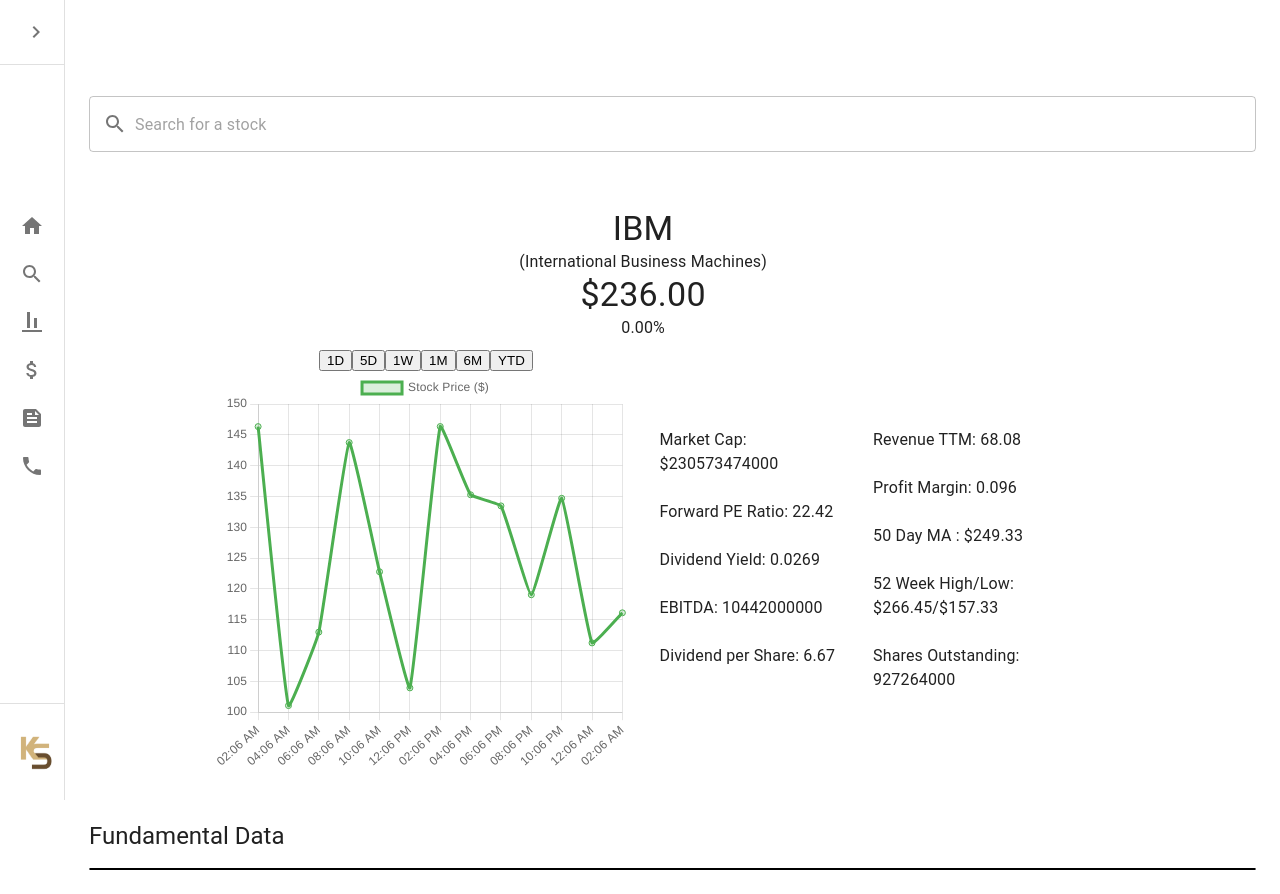
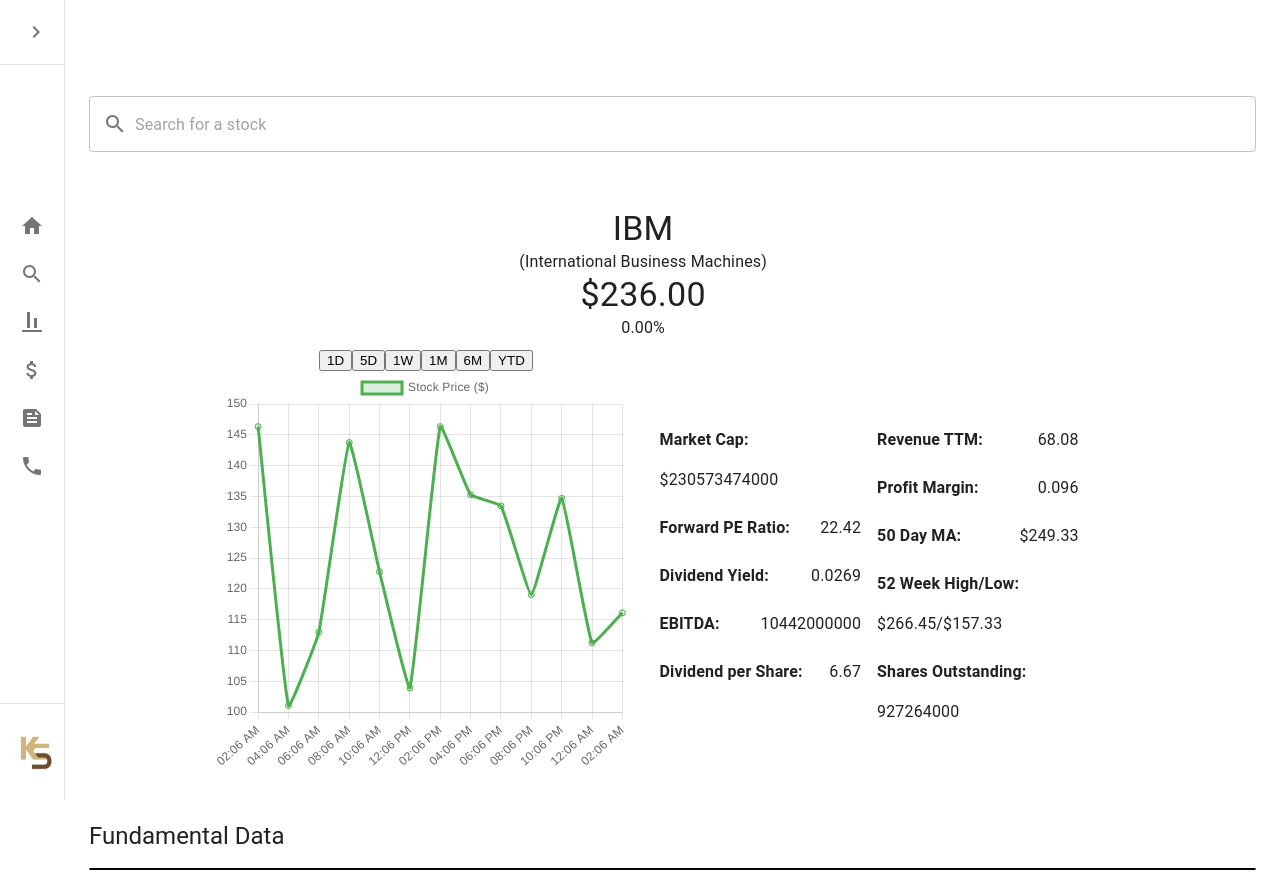
Before and after one commit to Patrick-Badiang/Stock_Tracker, a React (Create React App) app: page /search in a window 1280 px wide. Built offline with nearby package versions, Linux system fonts and the light colour scheme.

Commit message:
Added fundamental Data

```diff
--- /dev/null
+++ b/src/Components/Fundamental_Text.js
@@ -0,0 +1,17 @@
+import Grid  from "@mui/material/Grid2";
+import { Typography } from "@mui/material";
+
+
+export default function FundamentalText({ label, value }) {
+    return (
+        <Grid container size={12} justifyContent={'space-between'}>
+            <span>
+                <Typography variant={'body1'} align='start' mt={2} fontWeight={'bold'}>
+                {label}:  </Typography>
+            </span>
+            <span>
+                <Typography variant={'body1'} align='end' mt={2}>
+                {value}</Typography>
+            </span>
+        </Grid>);
+}
--- a/src/SearchPage/home.js
+++ b/src/SearchPage/home.js
@@ -4,6 +4,7 @@
 import StockChart from '../Components/StockChat';
 
 import stockData from '../FakeData/CompanyOverview.json';
+import FundamentalText from '../Components/Fundamental_Text';
 
 const Skeleton = styled('div')(({ theme, height }) => ({
     backgroundColor: theme.palette.action.hover,
@@ -50,52 +51,21 @@
                     <Grid size={5} mt = {8}>
 
                         {/* <Box height={300} sx={{borderRadius: 2, borderColor: 'black', borderStyle: 'solid', borderWidth: '1px'}}> */}
-                            <Grid container spacing={1} size={12} direction={'row'}>
+                            <Grid container spacing={2} size={12} direction={'row'} alignContent={'center'}>
                                 <Grid container size={6} direction={'column'} spacing={1}>
-                                    <Grid size={12}>
-                                        <Typography variant={'body1'} align='start' mt={2}>
-                                        Market Cap: ${stockData.MarketCapitalization}</Typography>
-                                    </Grid>
-                                    <Grid size={12}>
-                                        <Typography variant={'body1'} align='start' mt={2}>
-                                        Forward PE Ratio: {stockData.ForwardPE}</Typography>
-                                    </Grid>
-                                    <Grid size={12}>
-                                        <Typography variant={'body1'} align='start' mt={2}>
-                                        Dividend Yield: {stockData.DividendYield}</Typography>
-                                    </Grid>
-                                    <Grid size={12}>
-                                        <Typography variant={'body1'} align='start' mt={2}>
-                                        EBITDA: {stockData.EBITDA}</Typography>
-                                    </Grid>
-                                    <Grid size={12}>
-                                        <Typography variant={'body1'} align='start' mt={2}>
-                                        Dividend per Share: {stockData.DividendPerShare}</Typography>
-                                    </Grid>
+                                    <FundamentalText label="Market Cap" value={`$${stockData.MarketCapitalization}`} />
+                                    <FundamentalText label="Forward PE Ratio" value={stockData.ForwardPE} />
+                                    <FundamentalText label="Dividend Yield" value={stockData.DividendYield} />
+                                    <FundamentalText label="EBITDA" value={stockData.EBITDA} />
+                                    <FundamentalText label="Dividend per Share" value={stockData.DividendPerShare} />
+                                </Grid>
 
-                                </Grid>
                                 <Grid container size={6} direction={'column'} spacing={1}>
-                                    <Grid size={12}>
-                                        <Typography variant={'body1'} align='start' mt={2}>
-                                        Revenue TTM: {stockData.RevenuePerShareTTM}</Typography>
-                                    </Grid>
-                                    <Grid size={12}>
-                                        <Typography variant={'body1'} align='start' mt={2}>
-                                        Profit Margin: {stockData.ProfitMargin}</Typography>
-                                    </Grid>
-                                    <Grid size={12}>
-                                        <Typography variant={'body1'} align='start' mt={2}>
-                                        50 Day MA : ${stockData["50DayMovingAverage"]}</Typography>
-                                    </Grid>
-                                    <Grid size={12}>
-                                        <Typography variant={'body1'} align='start' mt={2}>
-                                        52 Week High/Low: ${stockData["52WeekHigh"]}/${stockData["52WeekLow"]}</Typography>
-                                    </Grid>
-                                    <Grid size={12}>
-                                        <Typography variant={'body1'} align='start' mt={2}>
-                                        Shares Outstanding: {stockData.SharesOutstanding}</Typography>
-                                    </Grid>
-
+                                    <FundamentalText label="Revenue TTM" value={stockData.RevenuePerShareTTM} />
+                                    <FundamentalText label="Profit Margin" value={stockData.ProfitMargin} />
+                                    <FundamentalText label="50 Day MA" value={`$${stockData["50DayMovingAverage"]}`} />
+                                    <FundamentalText label="52 Week High/Low" value={`$${stockData["52WeekHigh"]}/$${stockData["52WeekLow"]}`} />
+                                    <FundamentalText label="Shares Outstanding" value={stockData.SharesOutstanding} />
                                 </Grid>
 
 
```
